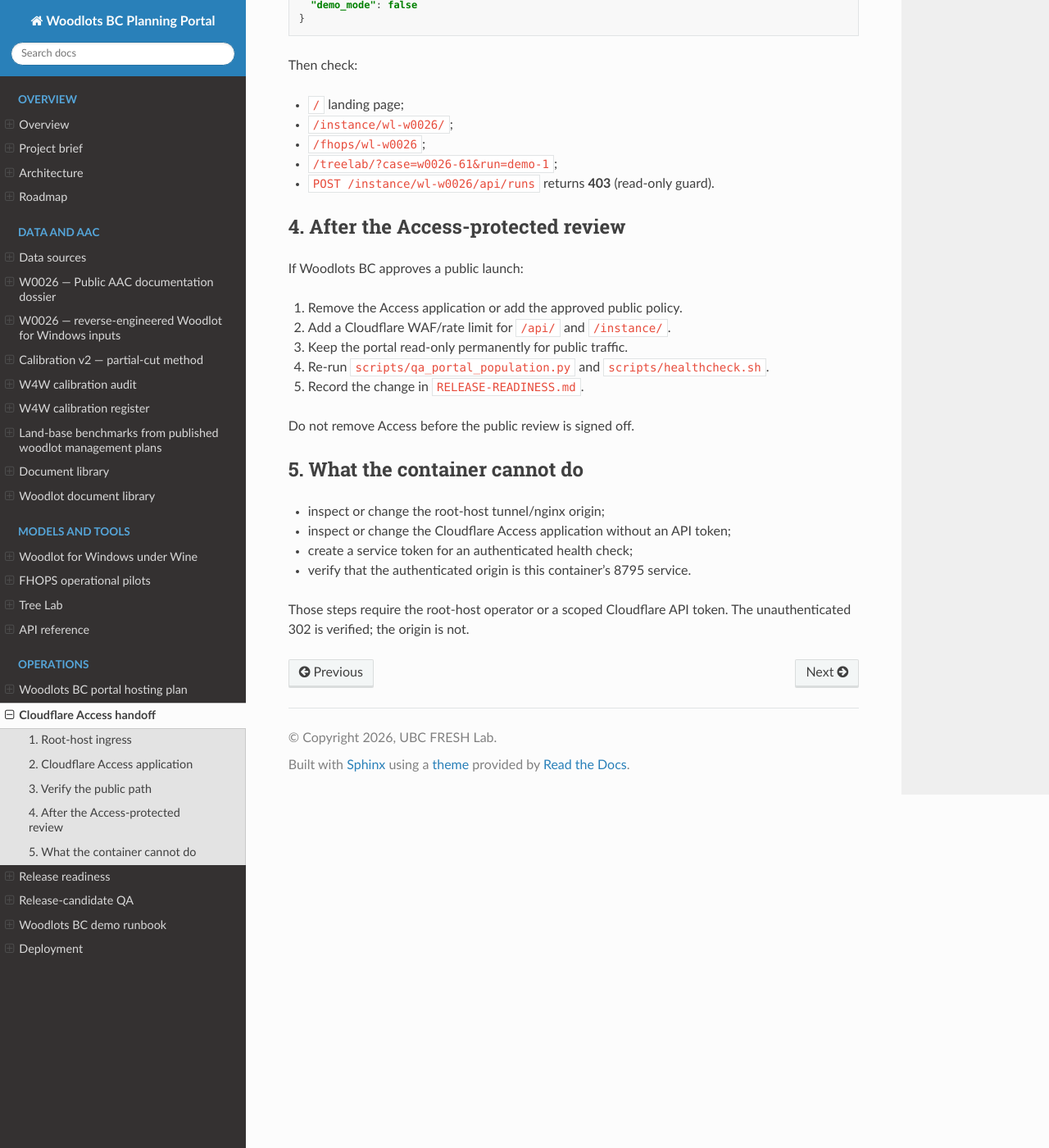
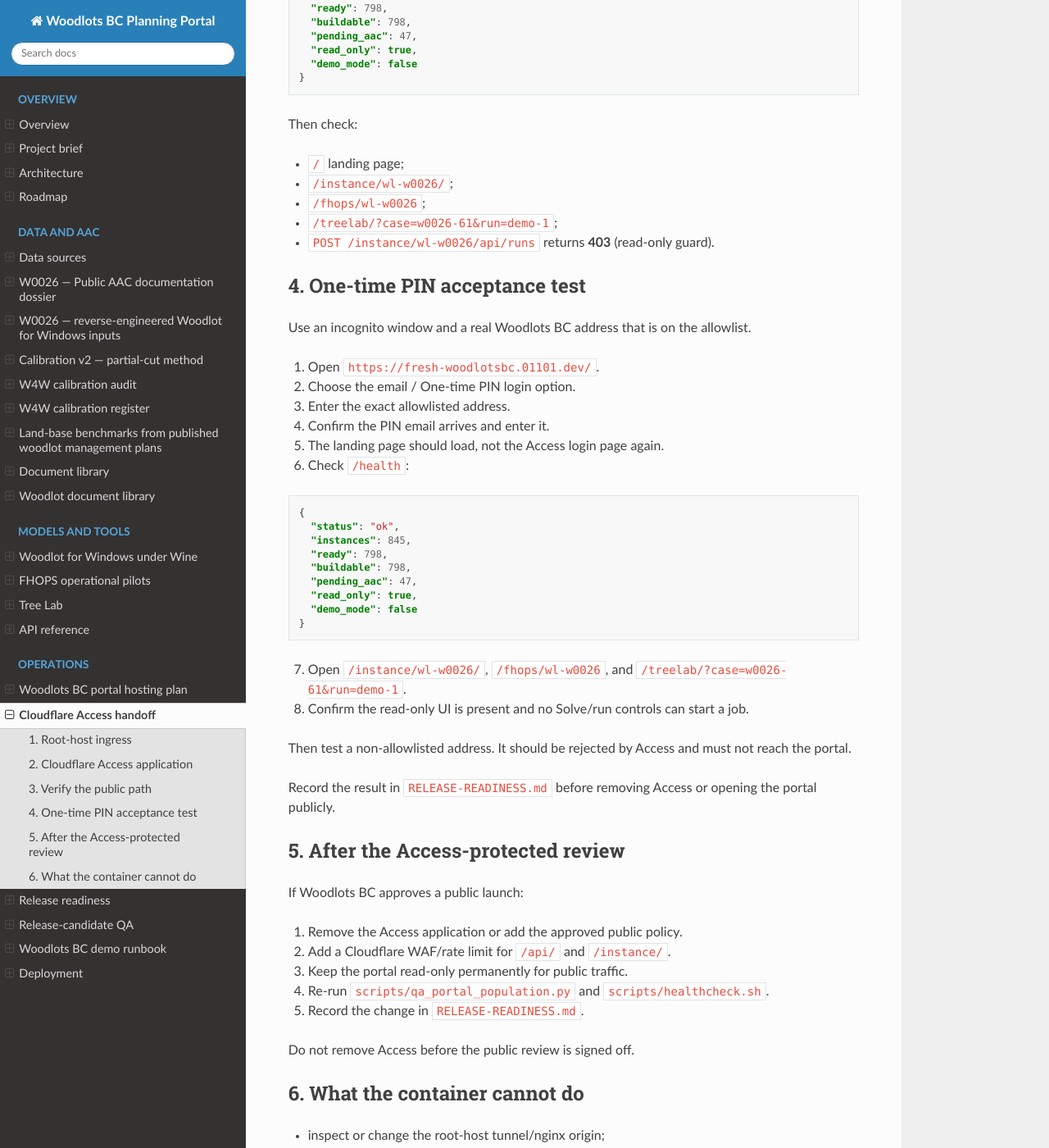
Before and after one commit to UBC-FRESH/fresh-woodlots, a Sphinx documentation site: the page built from docs/CLOUDFLARE-ACCESS.md, in a window 1280 px wide and 1400 px high, scrolled down 2450 px. Shown: the whole window at 82% size. Built offline with Sphinx 7.4.7 and the Read the Docs theme 3.1.0, drawn with Linux system fonts in a browser that asks for light colours; some of the changed text lies outside the part shown.

Commit message:
Record Access origin verification and OTP acceptance test

````diff
--- a/docs/CLOUDFLARE-ACCESS.md
+++ b/docs/CLOUDFLARE-ACCESS.md
@@ -1,6 +1,6 @@
 # Cloudflare Access handoff
 
-Status: **Access app verified; origin verification pending**
+Status: **origin verified by operator; OTP allowlist test pending**
 Hostname: `https://fresh-woodlotsbc.01101.dev`
 
 The container is ready:
@@ -15,11 +15,14 @@ non-GET/HEAD/OPTIONS -> 403
 The hostname resolves and the Cloudflare Access application exists. An
 unauthenticated request returns **302** to
 `ubc-fresh.cloudflareaccess.com` with app title **“Log in to
-fresh-woodlotsbc”**. The remaining check is whether the authenticated origin is
-this container's **8795** service.
+fresh-woodlotsbc”**.
+
+The operator has logged in and confirmed the authenticated origin is the
+Woodlots BC portal. The remaining access check is the **One-time PIN email
+allowlist**, which needs a real allowlisted Woodlots BC user.
 
 The container does not have root-host SSH access or a Cloudflare API token, so
-it cannot inspect the origin or create a service token.
+it cannot inspect the Access policy or create a service token.
 
 ## 1. Root-host ingress
 
@@ -127,7 +130,41 @@ Then check:
 - `/treelab/?case=w0026-61&run=demo-1`;
 - `POST /instance/wl-w0026/api/runs` returns **403** (read-only guard).
 
-## 4. After the Access-protected review
+## 4. One-time PIN acceptance test
+
+Use an incognito window and a real Woodlots BC address that is on the allowlist.
+
+1. Open `https://fresh-woodlotsbc.01101.dev/`.
+2. Choose the email / One-time PIN login option.
+3. Enter the exact allowlisted address.
+4. Confirm the PIN email arrives and enter it.
+5. The landing page should load, not the Access login page again.
+6. Check `/health`:
+
+```json
+{
+  "status": "ok",
+  "instances": 845,
+  "ready": 798,
+  "buildable": 798,
+  "pending_aac": 47,
+  "read_only": true,
+  "demo_mode": false
+}
+```
+
+7. Open `/instance/wl-w0026/`, `/fhops/wl-w0026`, and
+   `/treelab/?case=w0026-61&run=demo-1`.
+8. Confirm the read-only UI is present and no Solve/run controls can start a
+   job.
+
+Then test a non-allowlisted address. It should be rejected by Access and must
+not reach the portal.
+
+Record the result in `RELEASE-READINESS.md` before removing Access or opening
+the portal publicly.
+
+## 5. After the Access-protected review
 
 If Woodlots BC approves a public launch:
 
@@ -139,7 +176,7 @@ If Woodlots BC approves a public launch:
 
 Do not remove Access before the public review is signed off.
 
-## 5. What the container cannot do
+## 6. What the container cannot do
 
 - inspect or change the root-host tunnel/nginx origin;
 - inspect or change the Cloudflare Access application without an API token;
````
Also changed, not shown: docs/PUBLIC-HOSTING-PLAN.md (+9 -7 lines), docs/RELEASE-READINESS.md (+11 -6 lines).
